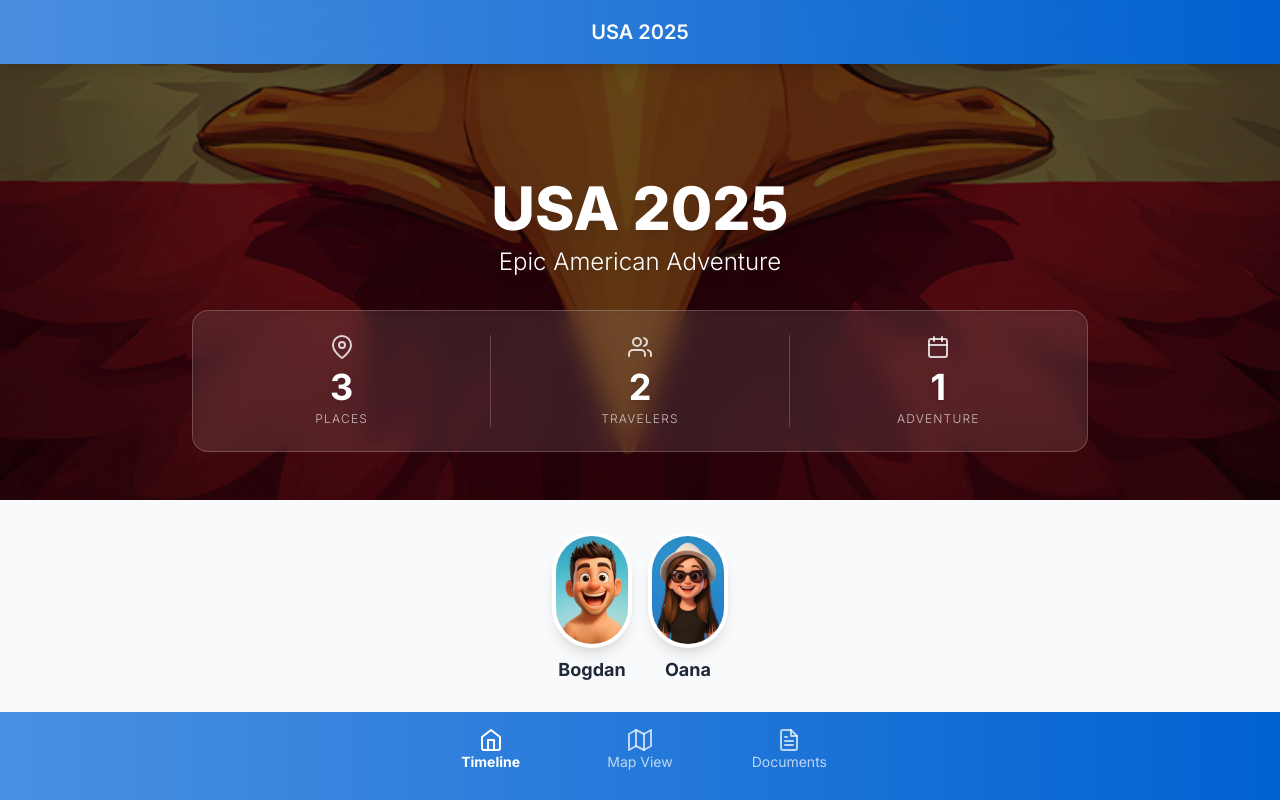
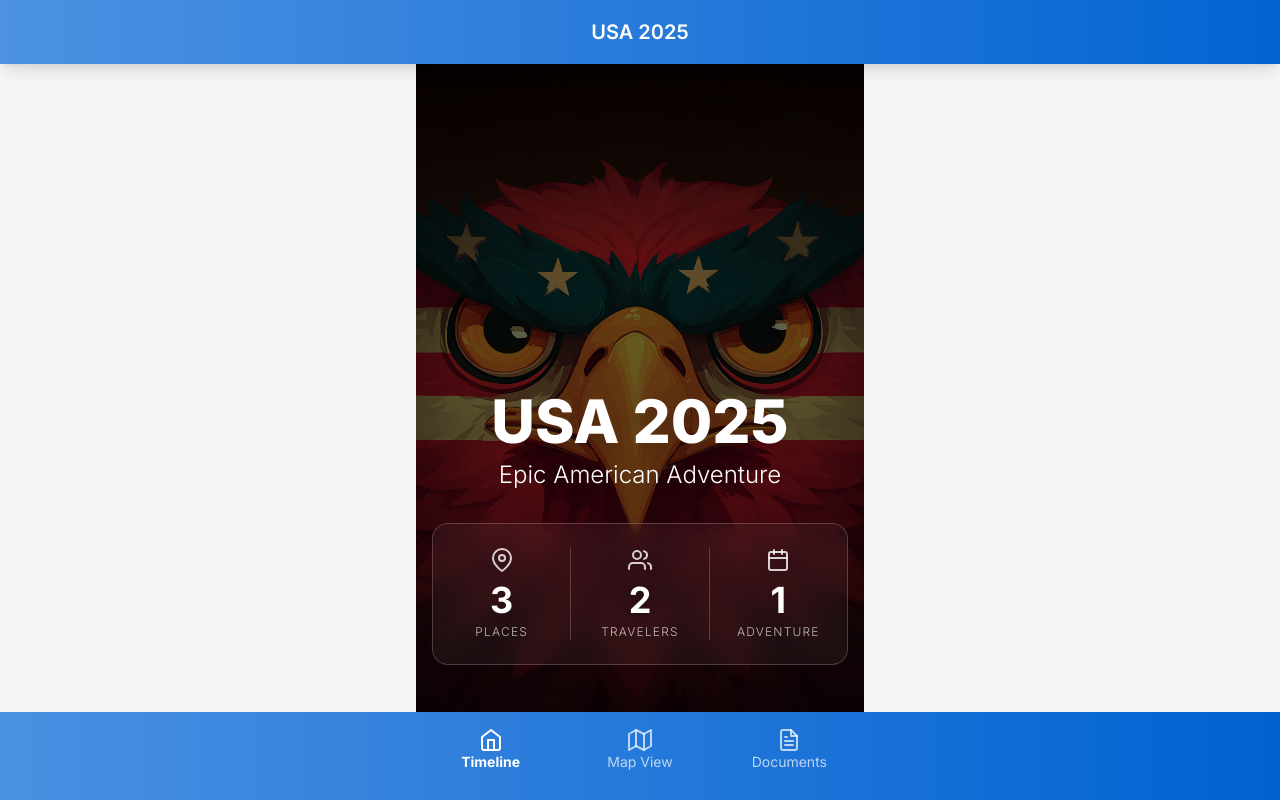
Before and after one commit to oblanao/usa-2025-app, a Next.js app: page / in a window 1280 px wide. Shown: the top 800 px of the page. Built offline with nearby package versions, Linux system fonts and the light colour scheme.

Commit message:
great improvement over hero section

```diff
--- a/src/app/components/JourneySnapshot.tsx
+++ b/src/app/components/JourneySnapshot.tsx
@@ -56,7 +56,7 @@ interface JourneySnapshotProps {
 export default function JourneySnapshot({ stats }: JourneySnapshotProps) {
   return (
     <div className="w-full max-w-4xl mx-auto">
-      <div className="bg-white/10 backdrop-blur-md rounded-2xl border border-white/20 shadow-inner p-6 px-0">
+      <div className="bg-white/5 backdrop-blur-md rounded-2xl border border-white/20 shadow-inner p-6 px-0">
         <div className="flex justify-around items-center divide-x divide-white/20">
           <StatItem
             icon={<MapPin size={24} />}
--- a/src/app/layout.tsx
+++ b/src/app/layout.tsx
@@ -1,12 +1,12 @@
-'use client';
+"use client";
 
-import { usePathname } from 'next/navigation';
-import { Inter } from 'next/font/google';
-import './globals.css';
-import Header from './components/Header';
-import BottomNav from './components/BottomNav';
+import { usePathname } from "next/navigation";
+import { Inter } from "next/font/google";
+import "./globals.css";
+import Header from "./components/Header";
+import BottomNav from "./components/BottomNav";
 
-const inter = Inter({ subsets: ['latin'] });
+const inter = Inter({ subsets: ["latin"] });
 
 export default function RootLayout({
   children,
@@ -14,17 +14,13 @@ export default function RootLayout({
   children: React.ReactNode;
 }>) {
   const pathname = usePathname();
-  const isHomePage = pathname === '/';
+  const isHomePage = pathname === "/";
 
   return (
     <html lang="en">
       <body className={`${inter.className} bg-background text-text`}>
         {!isHomePage && <Header title="USA 2025" />}
-        <main
-          className={
-            !isHomePage ? 'pt-16 pb-16 max-w-md mx-auto' : ''
-          }
-        >
+        <main className={true ? "pt-16 pb-24 max-w-md mx-auto" : ""}>
           {children}
         </main>
         <BottomNav />
--- a/src/app/page.tsx
+++ b/src/app/page.tsx
@@ -1,15 +1,10 @@
-import { getPlaces, getEvents, getTrips, getTravelers } from './lib/data';
-import DestinationCard from './components/DestinationCard';
-import { Place, Trip, Traveler } from './lib/types';
-import Image from 'next/image';
-import JourneySnapshot from './components/JourneySnapshot';
-import {
-  Calendar,
-  MapPin,
-  Camera,
-  Users,
-} from 'react-feather';
-import Header from './components/Header';
+import { getPlaces, getEvents, getTrips, getTravelers } from "./lib/data";
+import DestinationCard from "./components/DestinationCard";
+import { Place, Trip, Traveler } from "./lib/types";
+import Image from "next/image";
+import JourneySnapshot from "./components/JourneySnapshot";
+import { Calendar, MapPin, Camera, Users } from "react-feather";
+import Header from "./components/Header";
 
 export default async function Home() {
   const places = await getPlaces();
@@ -20,10 +15,9 @@ export default async function Home() {
 
   const startDate = new Date(trip.timestamp_start);
   const endDate = new Date(trip.timestamp_end);
-  const durationInDays =
-    Math.round(
-      (endDate.getTime() - startDate.getTime()) / (1000 * 60 * 60 * 24),
-    );
+  const durationInDays = Math.round(
+    (endDate.getTime() - startDate.getTime()) / (1000 * 60 * 60 * 24)
+  );
 
   const stats = {
     destinations: places.length,
@@ -35,7 +29,7 @@ export default async function Home() {
   return (
     <div className="min-h-screen bg-gray-50 text-gray-800">
       <Header title={trip.name} />
-      <div className="relative h-[60vh] min-h-[500px] flex items-end justify-center text-center text-white overflow-hidden">
+      <div className="relative h-screen flex items-center justify-center text-center text-white overflow-hidden">
         <Image
           src={trip.featured_image}
           alt="Golden Gate Bridge"
@@ -44,7 +38,9 @@ export default async function Home() {
           className="z-0"
         />
         <div className="absolute inset-0 bg-black/60 z-10" />
-        <div className="relative z-20 p-4 pb-12 w-full">
+        <div className="relative z-20 p-4 w-full">
+          <div className="h-16" />
+          <div className="h-16" />
           <h1 className="text-6xl font-extrabold drop-shadow-xl mb-2">
             {trip.name}
           </h1>
@@ -55,10 +51,10 @@ export default async function Home() {
         </div>
       </div>
 
-      <main className="p-8 md:p-12 -mt-4">
+      <main className="p-8 md:p-12 -mt-16">
         <section className="max-w-6xl mx-auto relative z-30">
           <div className="flex justify-center items-center space-x-4">
-            {travelers.map(traveler => (
+            {travelers.map((traveler) => (
               <div
                 key={traveler.id}
                 className="flex flex-col items-center space-y-2"
@@ -70,7 +66,9 @@ export default async function Home() {
                   height={80}
                   className="rounded-full border-4 border-white shadow-lg"
                 />
-                <span className="font-bold text-lg">{traveler.display_name}</span>
+                <span className="font-bold text-lg">
+                  {traveler.display_name}
+                </span>
               </div>
             ))}
           </div>
@@ -82,8 +80,8 @@ export default async function Home() {
           </h2>
           <div className="grid grid-cols-1 md:grid-cols-2 lg:grid-cols-3 gap-10">
             {places.map((place: Place) => {
-              const placeEvents = events.filter(event =>
-                place.days.includes(event.day_index),
+              const placeEvents = events.filter((event) =>
+                place.days.includes(event.day_index)
               );
               return (
                 <DestinationCard
```
